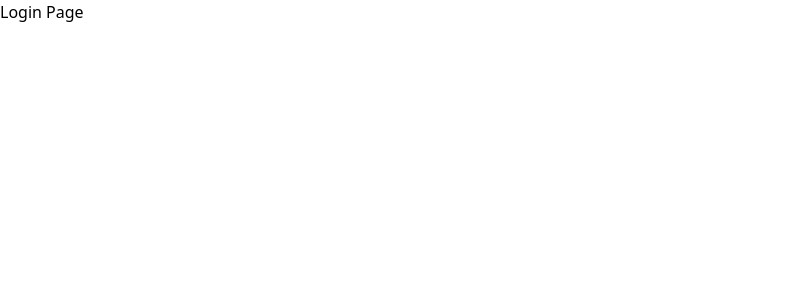
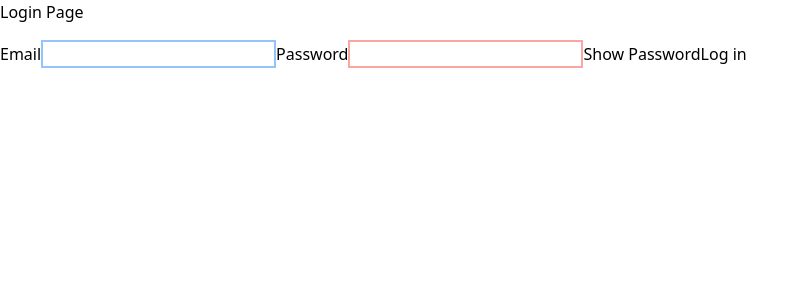
Before and after one commit to Jacksonwrk3/wisper, a Next.js app: page /login in a window 1280 px wide. Shown: the top 300 px of the page, without its empty margins (0-808 px from the left). Built offline with nearby package versions, Linux system fonts and the light colour scheme; no server answers.

Commit message:
login page is done

```diff
--- a/src/actions/emailTaken.server.tsx
+++ b/src/actions/emailTaken.server.tsx
@@ -12,12 +12,10 @@ const emailTaken = async (email: string) => {
     .select("email")
     .eq("email", email)
     .maybeSingle();
-  console.log(data);
   if (data === null) {
     return false;
   }
   if (data) {
-    console.log("returning true");
     return true;
   }
 };
--- a/src/actions/index.tsx
+++ b/src/actions/index.tsx
@@ -1,4 +1,4 @@
 import createAccount from "./createAccount.server";
 import emailTaken from "./emailTaken.server";
-
+import signIn from "./signin.server";
 export { createAccount, emailTaken };
--- /dev/null
+++ b/src/actions/signin.server.tsx
@@ -0,0 +1,21 @@
+import supabase from "../../util/supabase/index";
+/**
+ * @description Signs in a user with email and password using supabase
+ * @param {string} email
+ * @param {string }password
+ * @returns {object | Error} - Returns user and session data if successful, throws error if not
+ */
+const signIn = async (email: string, password: string) => {
+  const { data, error } = await supabase.auth.signInWithPassword({
+    email: email,
+    password: password,
+  });
+
+  if (data.user && data.session) {
+    return data;
+  } else {
+    throw new Error("There was an error signing in. Please try again.");
+  }
+};
+
+export default signIn;
--- a/src/app/(auth)/login/page.tsx
+++ b/src/app/(auth)/login/page.tsx
@@ -1,5 +1,80 @@
+"use client";
+import signIn from "@/actions/signin.server";
+import { useState } from "react";
+import { useRouter } from "next/navigation";
+
+/**
+ * @description Login Page
+ * @TODO Login page currently uses useRouter and routes on client side, but signUp page uses redirect on server side.
+ * - Refactor to use redirect on server side for both login and signUp
+ * - Login currently facing redirect errors due to try catch block for some reason
+ * @returns {JSX.Element} - Login page
+ */
 const Login = () => {
-  return <div>Login Page</div>;
+  const [email, setEmail] = useState("");
+  const [password, setPassword] = useState("");
+  const [showPassword, setShowPassword] = useState(false);
+  const [hasLoginError, setHasLoginError] = useState(false);
+
+  const router = useRouter();
+  const toggleShowPassword = () => {
+    setShowPassword((prevState: boolean) => {
+      return !prevState;
+    });
+  };
+
+  const emailOnChange = (email: string) => {
+    setEmail(email);
+  };
+
+  const passwordOnChange = (password: string) => {
+    setPassword(password);
+  };
+  return (
+    <div className="flex-col space-y-4">
+      Login Page
+      <form
+        className="flex-col space-y-4"
+        action={() => {
+          try {
+            signIn(email, password);
+            router.replace("/home");
+          } catch (error) {
+            setHasLoginError(true);
+          }
+        }}
+      >
+        {hasLoginError && (
+          <p>There was an error logging in. Please try again</p>
+        )}
+        <label htmlFor="email">Email</label>
+        <input
+          name="email"
+          id="email"
+          className="border-2 border-blue-300"
+          onChange={(e: React.ChangeEvent<HTMLInputElement>) => {
+            const newEmail = e.target.value;
+            emailOnChange(newEmail);
+          }}
+        />
+        <label htmlFor="password">Password</label>
+        <input
+          name="password"
+          id="password"
+          type={showPassword ? "text" : "password"}
+          className="border-2 border-red-300"
+          onChange={(e: React.ChangeEvent<HTMLInputElement>) => {
+            const newPassword = e.target.value;
+            passwordOnChange(newPassword);
+          }}
+        />
+        <button type="button" onClick={toggleShowPassword}>
+          Show Password
+        </button>
+        <button type="submit">Log in </button>
+      </form>
+    </div>
+  );
 };
 
 export default Login;
--- a/src/app/(auth)/signup/page.tsx
+++ b/src/app/(auth)/signup/page.tsx
@@ -16,7 +16,7 @@ const SignUp = () => {
   const [password, setPassword] = useState("");
   const [passwordError, setPasswordError] = useState("");
   const [showPassword, setShowPassword] = useState(false);
-
+  const [hasSignUpError, sethasSignUpError] = useState(false);
   const emailTimeoutRef = useRef<NodeJS.Timeout | null>(null);
   const usernameTimeoutRef = useRef<NodeJS.Timeout | null>(null);
   const passwordTimeoutRef = useRef<NodeJS.Timeout | null>(null);
@@ -92,10 +92,11 @@ const SignUp = () => {
           try {
             createAccount(email, username, password);
           } catch (error) {
-            console.error("error", error);
+            sethasSignUpError(true);
           }
         }}
       >
+        {hasSignUpError && <div>Something went wrong. Please try again</div>}
         <label htmlFor="email">Email</label>
         <input
           className="border-2 border-red-300"
```
Also changed, not shown: 2 other files (tests, documents, lock files or other folders).
